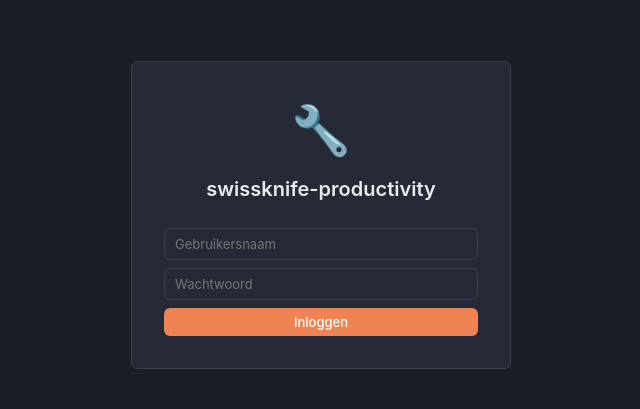
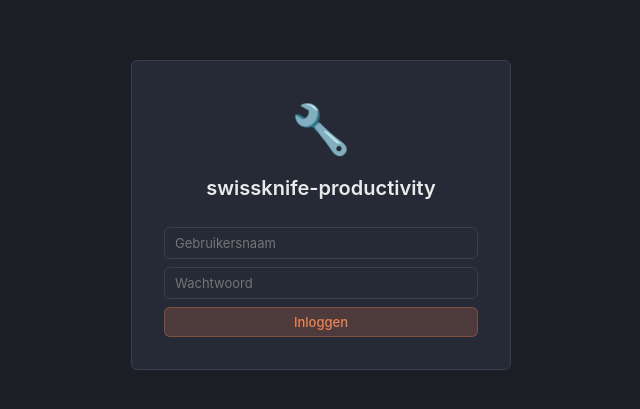
Before and after one commit to jayvenco/sk-productivity, a SvelteKit app in the folder frontend/: page /login in a window 1280 px wide. Shown: the part 185-594 px from the top of the page, without its empty margins (319-959 px from the left). Built offline with nearby package versions, Linux system fonts and the light colour scheme.

Commit message:
style: transparante knoppen (rgba + blur)

```diff
--- a/frontend/src/app.css
+++ b/frontend/src/app.css
@@ -33,28 +33,36 @@
 
 button {
   cursor: pointer;
-  border: none;
+  border: 1px solid rgba(255,255,255,0.08);
   border-radius: var(--radius);
   padding: 6px 12px;
   font-size: 13px;
   font-weight: 500;
   transition: all 0.15s;
   font-family: inherit;
+  background: rgba(255,255,255,0.04);
+  color: var(--text);
+  backdrop-filter: blur(4px);
 }
 
-button.primary { background: var(--accent); color: white; }
-button.primary:hover { background: var(--accent-hover); }
+button:hover {
+  background: rgba(255,255,255,0.1);
+  border-color: rgba(255,255,255,0.15);
+}
+
+button.primary { background: rgba(239, 131, 84, 0.2); color: var(--accent); border-color: rgba(239, 131, 84, 0.3); }
+button.primary:hover { background: rgba(239, 131, 84, 0.3); border-color: rgba(239, 131, 84, 0.5); }
 
 button.secondary {
-  background: var(--bg-hover);
+  background: rgba(255,255,255,0.04);
   color: var(--text);
-  border: 1px solid var(--border);
+  border: 1px solid rgba(255,255,255,0.08);
 }
 
-button.secondary:hover { background: var(--border); }
+button.secondary:hover { background: rgba(255,255,255,0.1); border-color: rgba(255,255,255,0.15); }
 
-button.danger { background: var(--red); color: white; }
-button.danger:hover { opacity: 0.85; }
+button.danger { background: rgba(252, 129, 129, 0.15); color: var(--red); border-color: rgba(252, 129, 129, 0.3); }
+button.danger:hover { background: rgba(252, 129, 129, 0.25); border-color: rgba(252, 129, 129, 0.5); }
 
 input, textarea, select {
   background: var(--bg-card);
```
